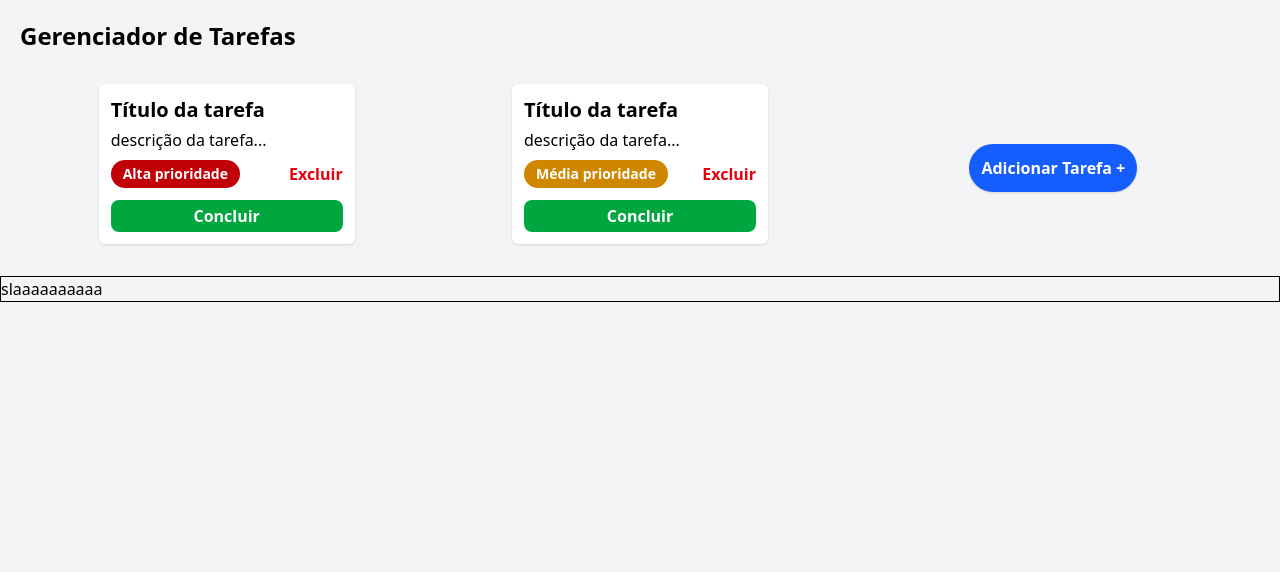
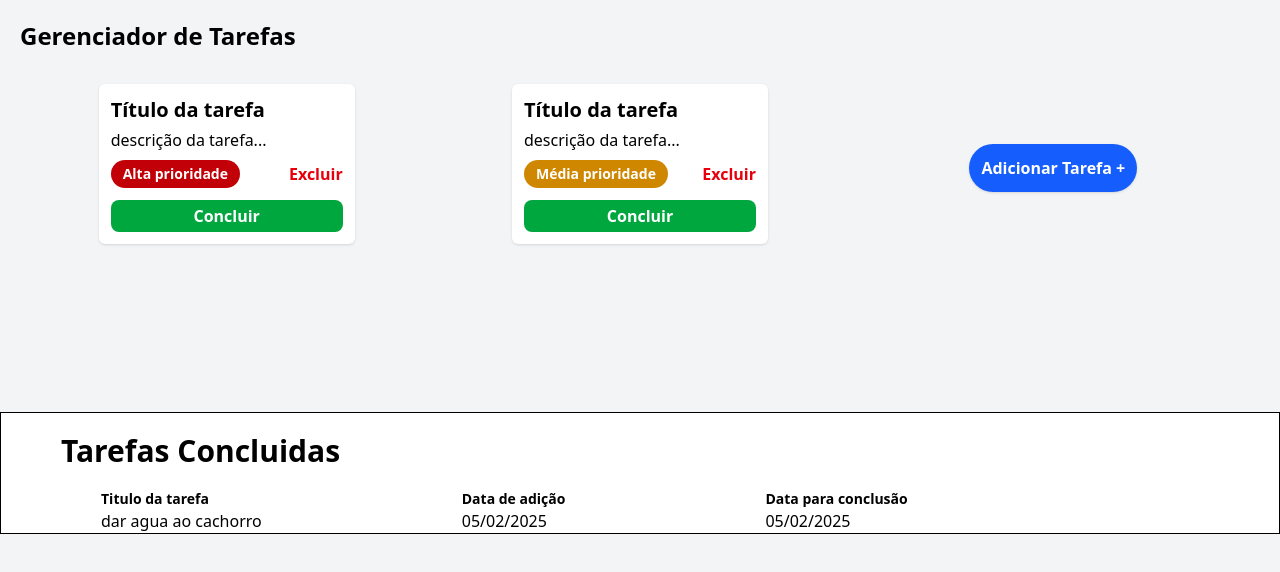
Before and after one commit to Slowinseven/Site-de-tarefas, a plain HTML site: page index.html in a window 1280 px wide. Drawn offline with nearby package versions, Linux system fonts and the light colour scheme; a web font is replaced by a local one.

Commit message:
adicionei guia de tarefas concluidas no projeto

```diff
--- a/index.html
+++ b/index.html
@@ -26,7 +26,7 @@
     <header>
             <h1 class="text-black text-2xl font-bold ml-5 mt-5">Gerenciador de Tarefas</h1>
     </header>
-<main class="grid grid-cols-1 gap-6 p-8 md:grid-cols-3">
+<main class="grid grid-cols-1 gap-6 p-8 md:grid-cols-3 md:h-90">
 
   <!-- Tarefa 1 -->
   <div class="bg-white text-black w-64 h-40 rounded-md flex flex-col shadow p-3 mx-auto">
@@ -59,8 +59,28 @@
     </div>
   </div>
 </main>
-<footer class="border-1">
-  slaaaaaaaaaa
+<footer class="border-1 flex flex-col bg-white">
+    <!-- inicio titulo -->
+  <div class="font-bold  text-2xl md:text-3xl md:ml-15 mt-5 ml-auto mr-auto">
+    Tarefas Concluidas
+  </div>
+    <!-- fim titulo-->
+  <div>
+    <table class="mt-5">
+      <thead>
+        <tr class="text-sm text-left">
+          <th class="px-5 md:px-25">Titulo da tarefa</th>
+          <th class="px-5 md:px-25">Data de adição</th>
+          <th class="px-5 md:px-25">Data para conclusão</th>
+        </tr>
+      </thead>
+      <tbody>
+        <td class="px-2 md:px-25">dar agua ao cachorro</td>
+        <td class="px-2 md:px-25">05/02/2025</td>
+        <td class="px-2 md:px-25">05/02/2025</td>
+      </tbody>
+    </table>
+  </div>
 </footer>
   </body>
 </html>
```
